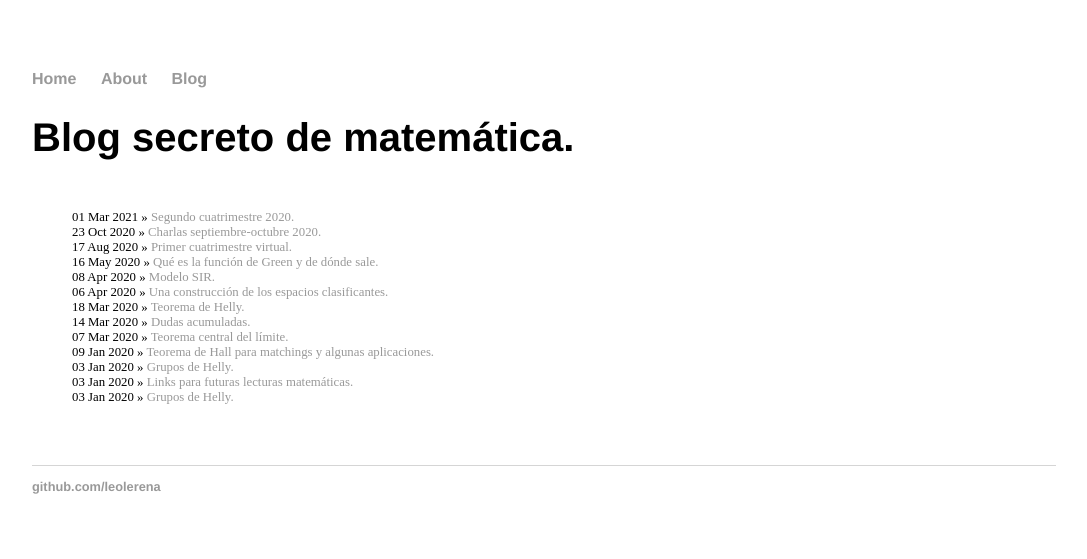
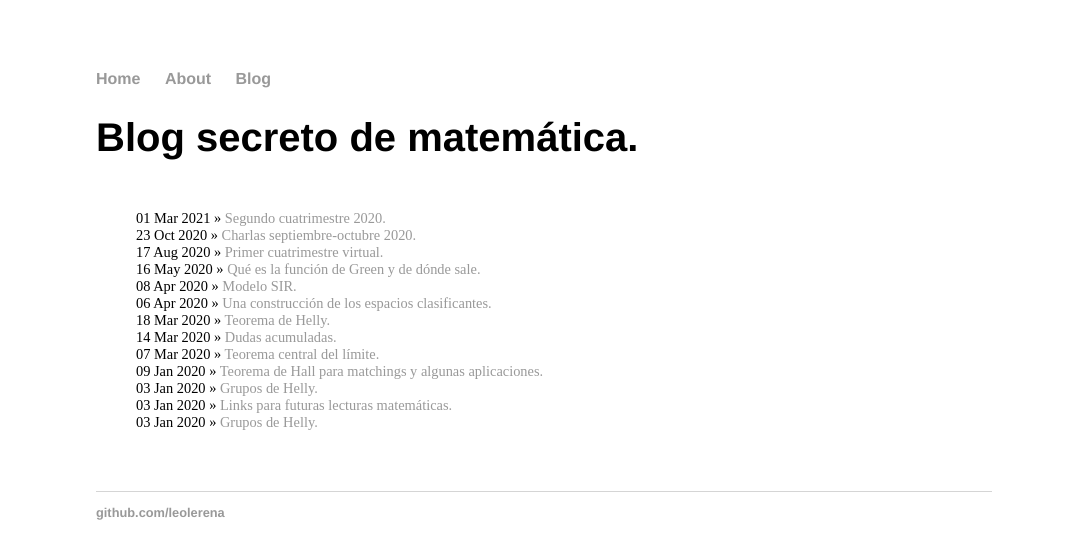
Before and after one commit to leolerena/leolerena.github.io, a Jekyll site: the page built from blog/index.html, in a window 1280 px wide. Shown: the top 559 px of the page, without its empty margins (96-1183 px from the left). Built offline with Jekyll 4.4.1, drawn with Linux system fonts in a browser that asks for light colours.

Commit message:
Update main.css

```diff
--- a/css/main.css
+++ b/css/main.css
@@ -1,6 +1,6 @@
 body {
     margin: 70px auto;
-    width: 80%;
+    width: 70%;
 }
 nav ul, footer ul {
     font-family:'Helvetica', 'Arial', 'Sans-Serif';
@@ -35,7 +35,7 @@ footer {
 
 ul.posts {
     margin: 50px auto 60px;
-    font-size: 0.8em;
+    font-size: 0.9em;
 }
 
 ul.posts li {
```
